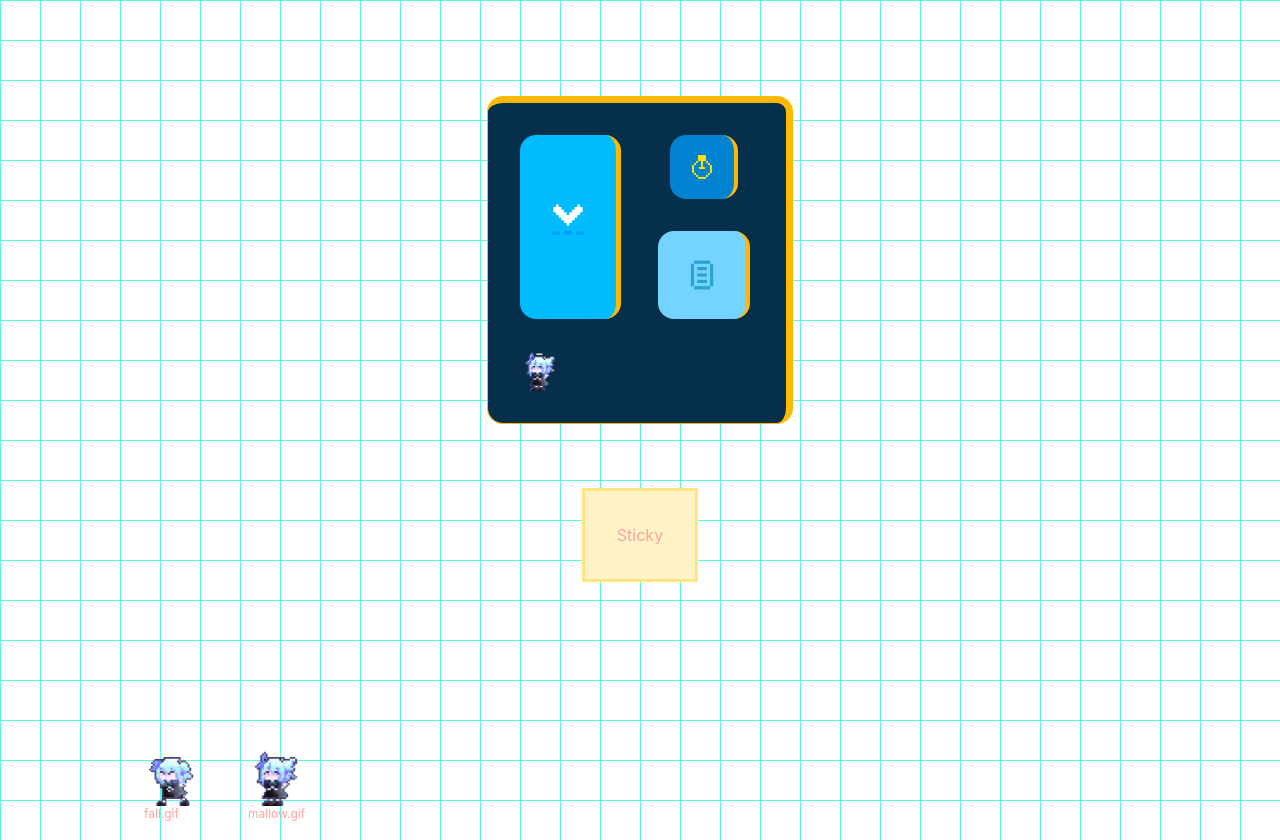
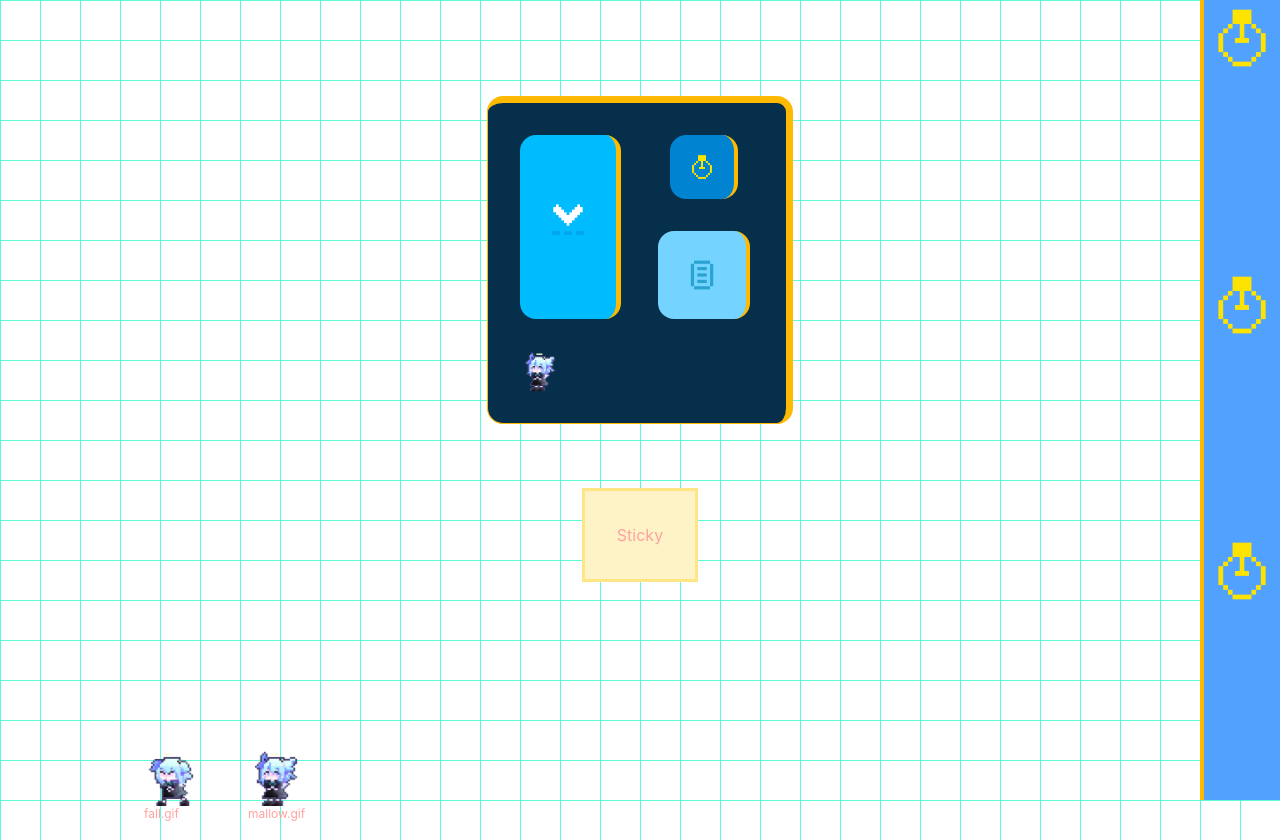
Before and after one commit to FixesMix/Personal_Portfolio_v2, a website built with Vite: page index.html in a window 1280 px wide. Shown: the top 840 px of the page. Built offline with nearby package versions, Linux system fonts and the light colour scheme.

Commit message:
Rightside toolbar added.

```diff
--- a/index.html
+++ b/index.html
@@ -50,6 +50,18 @@
   </div>
 
 
+  <div class="grid grid-rows-3  fixed top-0 right-0 h-screen w-20 bg-blue-400 border-l-4 border-amber-400">
+    <div class="max-w-40 row-start-1">
+      <img class="hover:bg-sky-300" src="assets/bulb.png">
+    </div>
+    <div class="max-w-40 row-start-2">
+      <img class="hover:bg-sky-300" src="assets/bulb.png">
+    </div>
+    <div class="max-w-40 row-start-3">
+      <img class="hover:bg-sky-300 group-hover:border-4 group-hover:border-blue-400" src="assets/bulb.png">
+    </div>
+  </div>
+
 
 
 
```
